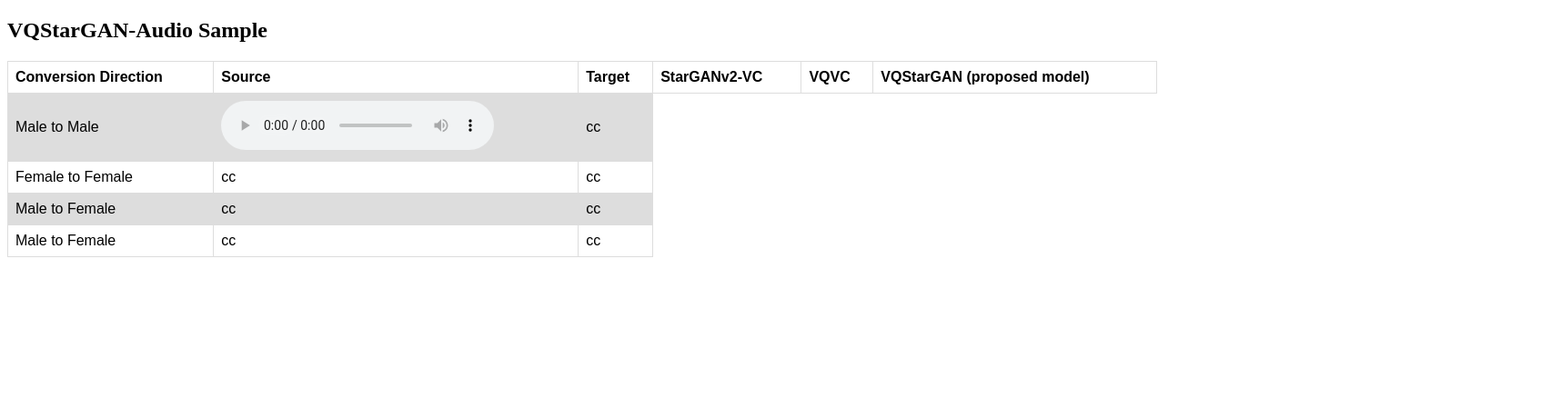
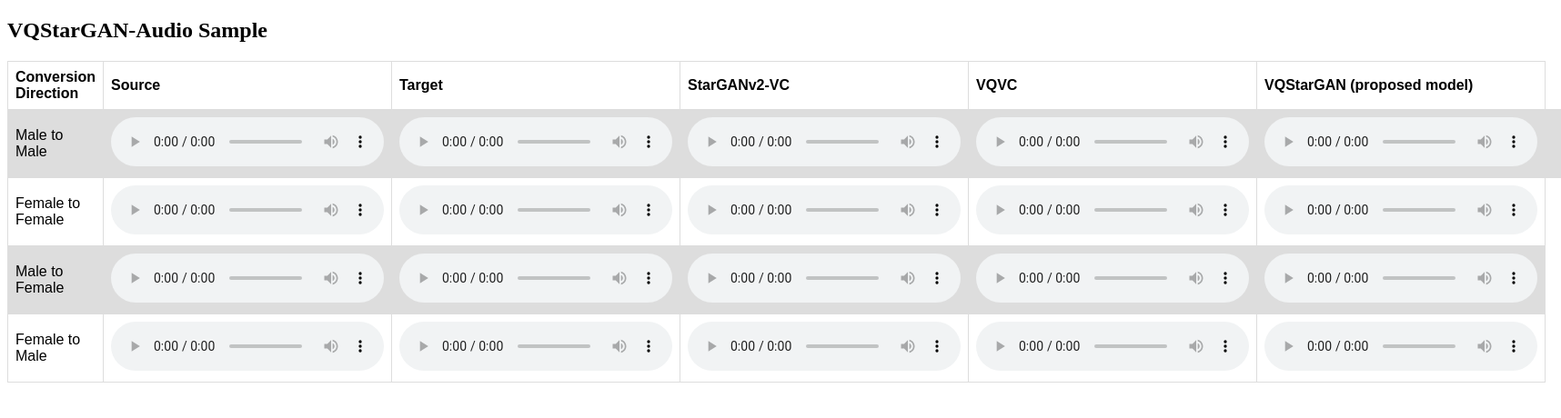
Before and after one commit to Katlholly/VQStarGAN, a plain HTML site: page index.html in a window 1280 px wide. Shown: the whole page at 91% size, 1716 px wide, since content can reach past the window. Drawn offline with Linux system fonts and the light colour scheme.

Commit message:
Add files via upload

```diff
--- a/index.html
+++ b/index.html
@@ -34,26 +34,79 @@ tr:nth-child(even) {
   </tr>
   <tr>
     <td>Male to Male</td>
-    <td>  <audio controls src="/media/cc0-audio/t-rex-roar.mp3">
-        <a href="/media/cc0-audio/t-rex-roar.mp3"> Download audio </a>
+    <td>  <audio controls src="source_p272_023_mic1_down.wav">
+        <a href="source_p272_023_mic1_down.wav"> Download audio </a>
       </audio>
     </td>
-    <td>cc</td>
+    <td><audio controls src="target_p345_023_down.wav">
+      <a href="target_p345_023_down.wav"> Download audio </a>
+    </td>
+    <td><audio controls src="stargan_p272_p345_down.wav">
+      <a href="stargan_p272_p345_down.wav"> Download audio </a>
+    </td>
+    <td><audio controls src="vqvc_p272_p345.wav">
+      <a href="vqvc_p272_p345.wav"> Download audio </a>
+    </td>
+    <td><audio controls src="vqstargan_p272_p345_down.wav">
+      <a href="vqstargan_p272_p345_down.wav"> Download audio </a>
+    </td>
+    <td>
+
+    </td>
   </tr>
   <tr>
     <td>Female to Female</td>
-    <td>cc</td>
-    <td>cc</td>
+    <td>  <audio controls src="source_p261_023_mic1_down.wav">
+      <a href="source_p261_023_mic1_down.wav"> Download audio </a>
+    </td>
+    <td><audio controls src="target_p339_023_down.wav">
+      <a href="target_p339_023_down.wav"> Download audio </a>
+    </td>
+    <td><audio controls src="stargan_p261_p339_down.wav">
+      <a href="stargan_p261_p339_down.wav"> Download audio </a>
+    </td>
+    <td><audio controls src="vqvc_p261_p339.wav">
+      <a href="vqvc_p261_p339.wav"> Download audio </a>
+    </td>
+    <td><audio controls src="vqstargan_p261_p339_down.wav">
+      <a href="vqstargan_p261_p339_down.wav"> Download audio </a>
+    </td>
   </tr>
   <tr>
     <td>Male to Female</td>
-    <td>cc</td>
-    <td>cc</td>
+    <td><audio controls src="source_p272_023_mic1_down.wav">
+      <a href="source_p272_023_mic1_down.wav"> Download audio </a>
+    </td>
+    <td><audio controls src="target_p339_023_down.wav">
+      <a href="target_p339_023_down.wav"> Download audio </a>
+    </td>
+    <td><audio controls src="stargan_p272_p339_down.wav">
+      <a href="stargan_p272_p339_down.wav"> Download audio </a>
+    </td>
+    <td><audio controls src="vqvc_p272_p339.wav">
+      <a href="vqvc_p272_p339.wav"> Download audio </a>
+    </td>
+    <td><audio controls src="vqstargan_p272_p339_down.wav">
+      <a href="vqstargan_p272_p339_down.wav"> Download audio </a>
+    </td>
   </tr>
   <tr>
-    <td>Male to Female</td>
-    <td>cc</td>
-    <td>cc</td>
+    <td>Female to Male</td>
+    <td><audio controls src="source_p261_023_mic1_down.wav">
+      <a href="source_p261_023_mic1_down.wav"> Download audio </a>
+    </td>
+    <td><audio controls src="target_p345_023_down.wav">
+      <a href="target_p345_023_down.wav"> Download audio </a>
+    </td>
+    <td><audio controls src="stargan_p261_p345_down.wav">
+      <a href="stargan_p261_p345_down.wav"> Download audio </a>
+    </td>
+    <td><audio controls src="vqvc_p261_p345.wav">
+      <a href="vqvc_p261_p345.wav"> Download audio </a>
+    </td>
+    <td><audio controls src="vqstargan_p261_p345_down.wav">
+      <a href="vqstargan_p261_p345_down.wav"> Download audio </a>
+    </td>
   </tr>
 
 </table>
```
Also changed, not shown: 16 other files.
